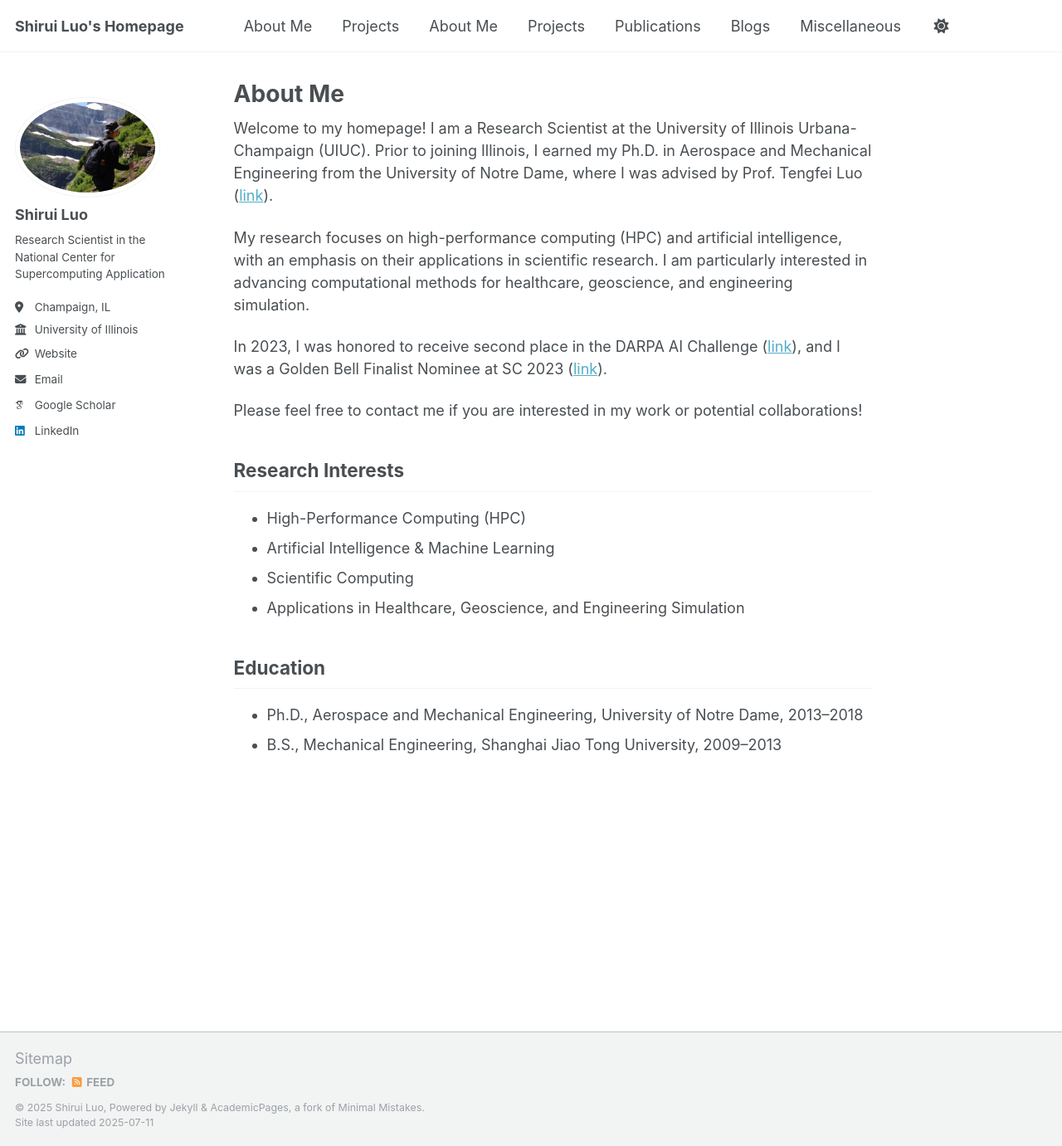
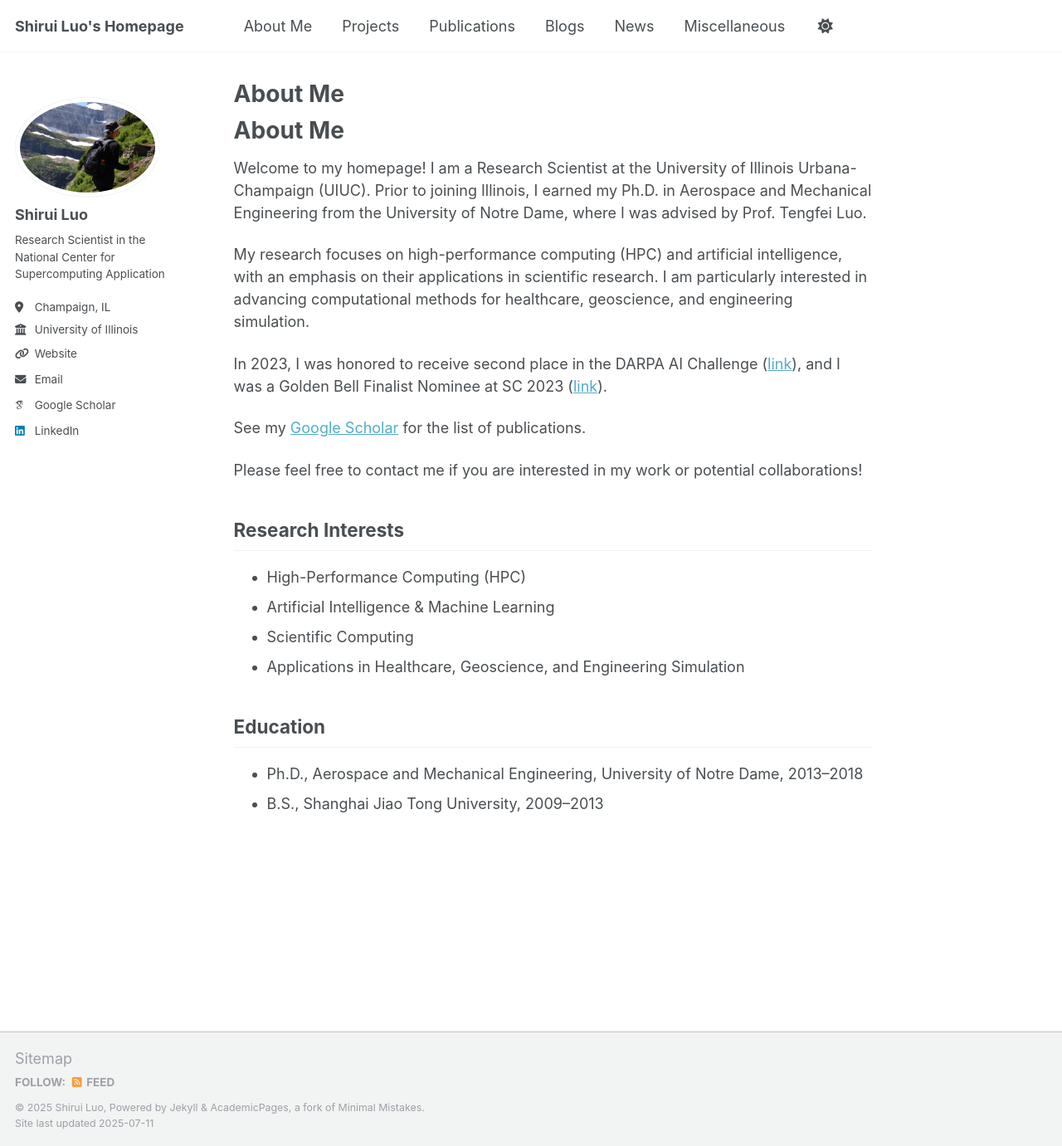
Before and after one commit to siriluo/siriluo.github.io, a Jekyll site: the page built from _pages/about.md, in a window 1280 px wide and 1381 px high. Shown: the whole window at 83% size. Built offline with Jekyll 4.4.1, drawn with Linux system fonts in a browser that asks for light colours; some web fonts are replaced; a script that is not in the unit is left out.

Commit message:
Update Publications page with Google Scholar link

```diff
--- a/_pages/about.md
+++ b/_pages/about.md
@@ -3,11 +3,15 @@
 permalink: /about/
 ---
 
-Welcome to my homepage! I am a Research Scientist at the University of Illinois Urbana-Champaign (UIUC). Prior to joining Illinois, I earned my Ph.D. in Aerospace and Mechanical Engineering from the University of Notre Dame, where I was advised by Prof. Tengfei Luo ([link](https://engineering.nd.edu/faculty/tengfei-luo/)).
+# About Me
+
+Welcome to my homepage! I am a Research Scientist at the University of Illinois Urbana-Champaign (UIUC). Prior to joining Illinois, I earned my Ph.D. in Aerospace and Mechanical Engineering from the University of Notre Dame, where I was advised by Prof. Tengfei Luo.
 
 My research focuses on high-performance computing (HPC) and artificial intelligence, with an emphasis on their applications in scientific research. I am particularly interested in advancing computational methods for healthcare, geoscience, and engineering simulation.
 
 In 2023, I was honored to receive second place in the DARPA AI Challenge ([link](https://criticalminerals.darpa.mil/The-Competition)), and I was a Golden Bell Finalist Nominee at SC 2023 ([link](https://sc23.supercomputing.org/2023/08/a-look-at-the-2023-gordon-bell-prize-finalists/)).
+
+See my [Google Scholar](https://scholar.google.com/citations?user=lTT-vAoAAAAJ&hl=en) for the list of publications.
 
 Please feel free to contact me if you are interested in my work or potential collaborations!
 
@@ -19,4 +23,4 @@
 
 ## Education
 - Ph.D., Aerospace and Mechanical Engineering, University of Notre Dame, 2013–2018
-- B.S., Mechanical Engineering, Shanghai Jiao Tong University, 2009–2013
+- B.S., Shanghai Jiao Tong University, 2009–2013
--- a/_pages/projects.md
+++ b/_pages/projects.md
@@ -2,8 +2,6 @@
 title: "Projects"
 permalink: /projects/
 ---
-
-# Projects
 
 ## Healthcare Applications
 Generative models hold significant promise for addressing inverse problems in medical imaging by learning powerful data-driven priors that enhance image quality and recovery. These models can effectively capture complex anatomical structures and underlying data distributions, enabling improved performance in tasks such as super-resolution, inpainting, denoising, and image reconstruction. By incorporating prior knowledge directly into the solution process, generative approaches offer robust and efficient alternatives to traditional methods, particularly in scenarios with limited or noisy data, ultimately contributing to more accurate diagnostics and clinical decision-making.
--- a/_pages/publications.html
+++ b/_pages/publications.html
@@ -5,4 +5,4 @@
 
 # Publications
 
-<!-- List your publications here -->
+Please see the full list of my publications in my [Google Scholar](https://scholar.google.com/citations?user=lTT-vAoAAAAJ&hl=en).
```
Also changed, not shown: _data/navigation.yml (+3 -6 lines).
